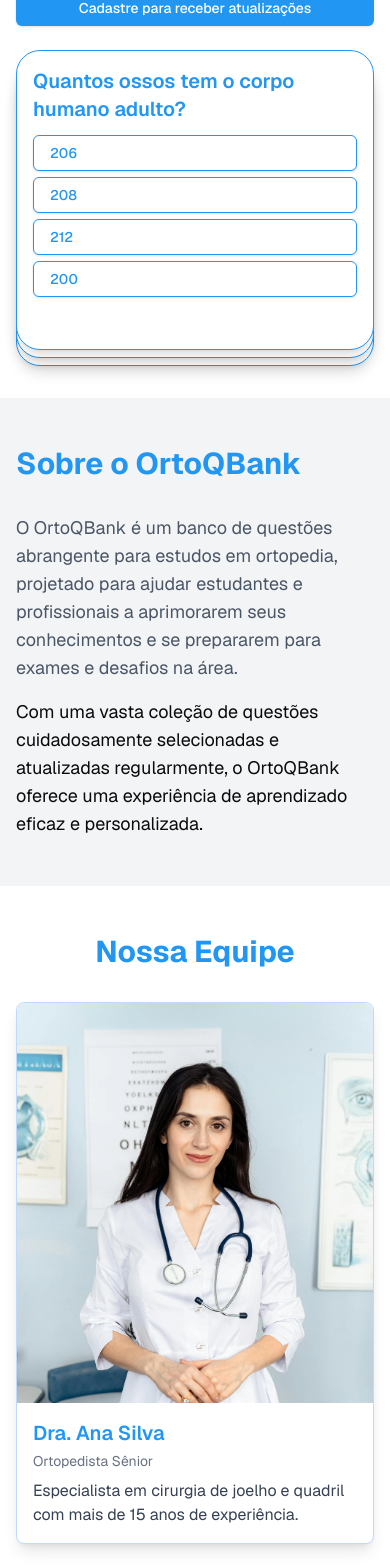
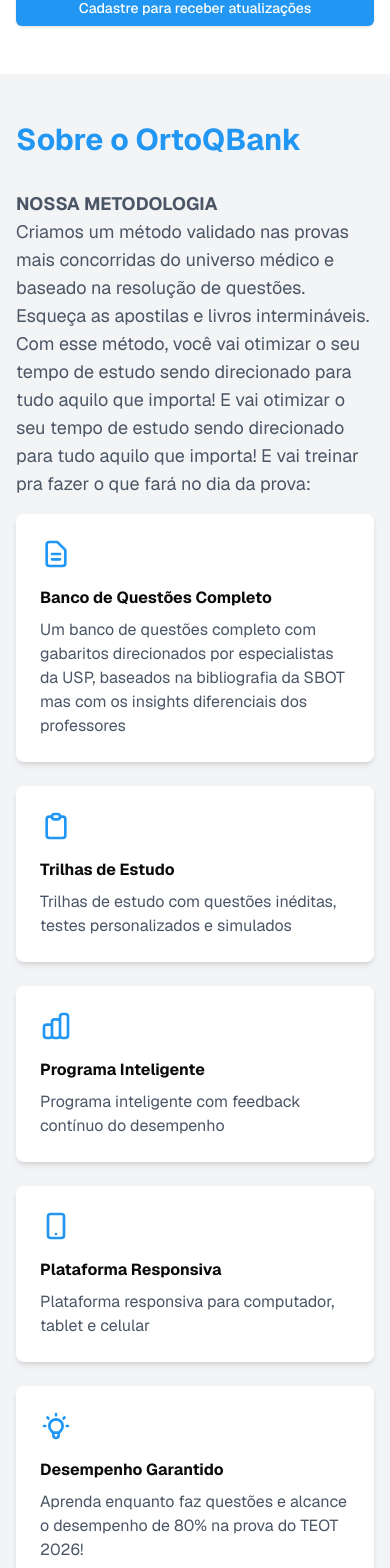
Before and after one commit to codeduckling/ortoqbank, a Next.js app: page / in a window 390 px wide. Shown: the part 334-1902 px from the top of the page. Built offline with nearby package versions, Linux system fonts and the light colour scheme; no server answers.

Commit message:
refactor: Update landing page components with new content and design

```diff
--- a/src/app/components/about.tsx
+++ b/src/app/components/about.tsx
@@ -6,16 +6,135 @@ export default function About() {
           Sobre o OrtoQBank
         </h2>
         <p className="mb-4 text-lg text-gray-600">
-          O OrtoQBank é um banco de questões abrangente para estudos em
-          ortopedia, projetado para ajudar estudantes e profissionais a
-          aprimorarem seus conhecimentos e se prepararem para exames e desafios
-          na área.
+          <span className="font-bold">NOSSA METODOLOGIA</span>
+          <br />
+          Criamos um método validado nas provas mais concorridas do universo
+          médico e baseado na resolução de questões. Esqueça as apostilas e
+          livros intermináveis. Com esse método, você vai otimizar o seu tempo
+          de estudo sendo direcionado para tudo aquilo que importa! E vai
+          otimizar o seu tempo de estudo sendo direcionado para tudo aquilo que
+          importa! E vai treinar pra fazer o que fará no dia da prova:
         </p>
-        <p className="text-lg">
-          Com uma vasta coleção de questões cuidadosamente selecionadas e
-          atualizadas regularmente, o OrtoQBank oferece uma experiência de
-          aprendizado eficaz e personalizada.
-        </p>
+        <div className="grid gap-6 md:grid-cols-2 lg:grid-cols-3">
+          <div className="rounded-lg bg-white p-6 shadow-md">
+            <div className="mb-4 text-[#2196F3]">
+              <svg
+                className="h-8 w-8"
+                fill="none"
+                stroke="currentColor"
+                viewBox="0 0 24 24"
+                xmlns="http://www.w3.org/2000/svg"
+              >
+                <path
+                  strokeLinecap="round"
+                  strokeLinejoin="round"
+                  strokeWidth={2}
+                  d="M9 12h6m-6 4h6m2 5H7a2 2 0 01-2-2V5a2 2 0 012-2h5.586a1 1 0 01.707.293l5.414 5.414a1 1 0 01.293.707V19a2 2 0 01-2 2z"
+                />
+              </svg>
+            </div>
+            <h3 className="mb-2 font-bold">Banco de Questões Completo</h3>
+            <p className="text-gray-600">
+              Um banco de questões completo com gabaritos direcionados por
+              especialistas da USP, baseados na bibliografia da SBOT mas com os
+              insights diferenciais dos professores
+            </p>
+          </div>
+
+          <div className="rounded-lg bg-white p-6 shadow-md">
+            <div className="mb-4 text-[#2196F3]">
+              <svg
+                className="h-8 w-8"
+                fill="none"
+                stroke="currentColor"
+                viewBox="0 0 24 24"
+                xmlns="http://www.w3.org/2000/svg"
+              >
+                <path
+                  strokeLinecap="round"
+                  strokeLinejoin="round"
+                  strokeWidth={2}
+                  d="M9 5H7a2 2 0 00-2 2v12a2 2 0 002 2h10a2 2 0 002-2V7a2 2 0 00-2-2h-2M9 5a2 2 0 002 2h2a2 2 0 002-2M9 5a2 2 0 012-2h2a2 2 0 012 2"
+                />
+              </svg>
+            </div>
+            <h3 className="mb-2 font-bold">Trilhas de Estudo</h3>
+            <p className="text-gray-600">
+              Trilhas de estudo com questões inéditas, testes personalizados e
+              simulados
+            </p>
+          </div>
+
+          <div className="rounded-lg bg-white p-6 shadow-md">
+            <div className="mb-4 text-[#2196F3]">
+              <svg
+                className="h-8 w-8"
+                fill="none"
+                stroke="currentColor"
+                viewBox="0 0 24 24"
+                xmlns="http://www.w3.org/2000/svg"
+              >
+                <path
+                  strokeLinecap="round"
+                  strokeLinejoin="round"
+                  strokeWidth={2}
+                  d="M9 19v-6a2 2 0 00-2-2H5a2 2 0 00-2 2v6a2 2 0 002 2h2a2 2 0 002-2zm0 0V9a2 2 0 012-2h2a2 2 0 012 2v10m-6 0a2 2 0 002 2h2a2 2 0 002-2m0 0V5a2 2 0 012-2h2a2 2 0 012 2v14a2 2 0 01-2 2h-2a2 2 0 01-2-2z"
+                />
+              </svg>
+            </div>
+            <h3 className="mb-2 font-bold">Programa Inteligente</h3>
+            <p className="text-gray-600">
+              Programa inteligente com feedback contínuo do desempenho
+            </p>
+          </div>
+
+          <div className="rounded-lg bg-white p-6 shadow-md">
+            <div className="mb-4 text-[#2196F3]">
+              <svg
+                className="h-8 w-8"
+                fill="none"
+                stroke="currentColor"
+                viewBox="0 0 24 24"
+                xmlns="http://www.w3.org/2000/svg"
+              >
+                <path
+                  strokeLinecap="round"
+                  strokeLinejoin="round"
+                  strokeWidth={2}
+                  d="M12 18h.01M8 21h8a2 2 0 002-2V5a2 2 0 00-2-2H8a2 2 0 00-2 2v14a2 2 0 002 2z"
+                />
+              </svg>
+            </div>
+            <h3 className="mb-2 font-bold">Plataforma Responsiva</h3>
+            <p className="text-gray-600">
+              Plataforma responsiva para computador, tablet e celular
+            </p>
+          </div>
+
+          <div className="rounded-lg bg-white p-6 shadow-md">
+            <div className="mb-4 text-[#2196F3]">
+              <svg
+                className="h-8 w-8"
+                fill="none"
+                stroke="currentColor"
+                viewBox="0 0 24 24"
+                xmlns="http://www.w3.org/2000/svg"
+              >
+                <path
+                  strokeLinecap="round"
+                  strokeLinejoin="round"
+                  strokeWidth={2}
+                  d="M9.663 17h4.673M12 3v1m6.364 1.636l-.707.707M21 12h-1M4 12H3m3.343-5.657l-.707-.707m2.828 9.9a5 5 0 117.072 0l-.548.547A3.374 3.374 0 0014 18.469V19a2 2 0 11-4 0v-.531c0-.895-.356-1.754-.988-2.386l-.548-.547z"
+                />
+              </svg>
+            </div>
+            <h3 className="mb-2 font-bold">Desempenho Garantido</h3>
+            <p className="text-gray-600">
+              Aprenda enquanto faz questões e alcance o desempenho de 80% na
+              prova do TEOT 2026!
+            </p>
+          </div>
+        </div>
       </div>
     </section>
   );
--- a/src/app/components/faq.tsx
+++ b/src/app/components/faq.tsx
@@ -8,29 +8,102 @@ import {
 export default function FAQ() {
   const faqs = [
     {
-      question: 'Como funciona o OrtoQBank?',
-      answer:
-        'O OrtoQBank é uma plataforma de estudos com milhares de questões em ortopedia, permitindo que você pratique com questões específicas, faça simulados e acompanhe seu progresso através de análises detalhadas.',
+      question: 'Como é organizado o banco de questões?',
+      answer: (
+        <div className="space-y-2">
+          <p>O banco de questões possui 3 áreas:</p>
+          <ol className="list-decimal space-y-1 pl-5">
+            <li>
+              Trilhas de estudo: questões inéditas feitas por especialistas da
+              USP para sedimentar seu aprendizado
+            </li>
+            <li>
+              Simulados: tenha acesso à provas antigas do TARO, TEOT e simulados
+              inéditos com gabaritos diferenciados
+            </li>
+            <li>
+              Testes personalizados: utilize nossa plataforma inteligente para
+              filtrar e criar testes de acordo com suas necessidades
+            </li>
+          </ol>
+          <p>
+            Além disso, você terá acesso à uma área de feedback contínuo
+            adaptada para o seu perfil
+          </p>
+        </div>
+      ),
     },
     {
-      question: 'As questões são atualizadas com frequência?',
-      answer:
-        'Sim, nossa equipe de especialistas adiciona novas questões mensalmente, mantendo o conteúdo atualizado com as últimas diretrizes e tendências em ortopedia.',
+      question: 'O que é um modelo QBANK?',
+      answer: (
+        <div className="space-y-2">
+          <p>
+            O qBank, ou banco de questões, é um sistema diferente do tradicional
+            que utiliza as questões da prova e questões inéditas para ensinar
+            conceitos fundamentais ao estudante. Com gabaritos diferenciados,
+            nosso objetivo é ter um banco de questões diferente dos disponíveis
+            no mercado. A cada questão, você vai aprender detalhadamente sobre
+            os temas.
+          </p>
+          <p>
+            Esse método é validado nas provas mais importantes da medicina no
+            mundo, como o USMLE e as provas de residência médica.
+          </p>
+        </div>
+      ),
     },
     {
-      question: 'Posso acessar em diferentes dispositivos?',
-      answer:
-        'Sim, o OrtoQBank é totalmente responsivo e pode ser acessado em qualquer dispositivo - computador, tablet ou smartphone, mantendo seu progresso sincronizado.',
+      question: 'As questões são atualizadas com que frequência?',
+      answer: (
+        <ul className="list-disc space-y-1 pl-5">
+          <li>
+            Temos um cronograma de lançamento mensal de trilhas de estudo
+            baseado em áreas do conhecimento
+          </li>
+          <li>Questões atualizadas semanalmente com gabaritos completos</li>
+        </ul>
+      ),
     },
     {
-      question: 'Como são elaboradas as questões?',
-      answer:
-        'Nossas questões são elaboradas por uma equipe de especialistas em ortopedia, seguindo o padrão das principais provas de residência, títulos de especialista e concursos da área.',
+      question: 'Qual o público alvo?',
+      answer: (
+        <div className="space-y-2">
+          <p>
+            O OrtoQBank é para todos os residentes de ortopedia que desejam uma
+            preparação diferenciada e com método validado para o TEOT.
+          </p>
+          <p>Direcionado para R1, R2 e R3.</p>
+        </div>
+      ),
     },
     {
-      question: 'Existe suporte para dúvidas?',
+      question: 'Como funciona a garantia?',
       answer:
-        'Sim, além das explicações detalhadas para cada questão, oferecemos suporte técnico e acadêmico para esclarecer suas dúvidas sobre o conteúdo.',
+        'Se por algum motivo você não gostar do curso, envie um e-mail para o suporte e devolvemos seu investimento.',
+    },
+    {
+      question: 'Onde tiro minhas dúvidas?',
+      answer: (
+        <ul className="list-disc space-y-1 pl-5">
+          <li>Pelo nosso perfil oficial do instagram</li>
+          <li>Suporte via e-mail</li>
+        </ul>
+      ),
+    },
+    {
+      question: 'Qual a duração do acesso?',
+      answer:
+        'A duração do acesso é da data de aquisição até a data da 2ª fase do TEOT 2026.',
+    },
+    {
+      question: 'Posso dividir meu acesso?',
+      answer:
+        'O OrtoQBank é um curso individual. A plataforma dá feedback baseado no desempenho do aluno, e portanto não é recomendado ou permitido o compartilhamento de acesso.',
+    },
+    {
+      question: 'Grupos de residentes têm desconto?',
+      answer:
+        'Sim, junte seus colegas e entre em contato conosco pelo instagram (@) ou e-mail oficial para adquirir condições especiais.',
     },
   ];
 
@@ -48,10 +121,12 @@ export default function FAQ() {
                 value={`item-${index}`}
                 className="border-b border-blue-100"
               >
-                <AccordionTrigger className="hover:text-[#2196F3]">
+                <AccordionTrigger className="text-left hover:text-[#2196F3]">
                   {faq.question}
                 </AccordionTrigger>
-                <AccordionContent>{faq.answer}</AccordionContent>
+                <AccordionContent className="text-gray-600">
+                  {faq.answer}
+                </AccordionContent>
               </AccordionItem>
             ))}
           </Accordion>
--- a/src/app/components/hero.tsx
+++ b/src/app/components/hero.tsx
@@ -4,23 +4,20 @@ import { Button } from '@/components/ui/button';
 import { Input } from '@/components/ui/input';
 
 import EmailCollectionForm from './email-collection-form';
-import QuizCard from './quiz-card';
 
 export default function Hero() {
   return (
     <section className="bg-white py-12 text-[#2196F3] md:py-16">
-      <div className="container mx-auto flex flex-col items-start justify-between gap-6 px-4 lg:flex-row">
-        <div className="lg:w-1/2">
+      <div className="container mx-auto flex flex-col items-center justify-center px-4">
+        <div className="max-w-2xl text-center">
           <h1 className="font-sifonn mb-6 text-4xl font-bold text-[#2196F3] md:text-6xl">
             OrtoQBank
           </h1>
           <p className="mb-8 font-sans text-lg text-gray-600">
-            Seu banco de questões abrangente para estudos em ortopedia
+            Esteja pronto para enfrentar o TEOT 2026 e conquiste o seu título de
+            especialista!
           </p>
           <EmailCollectionForm />
-        </div>
-        <div className="w-full lg:w-1/2">
-          <QuizCard />
         </div>
       </div>
     </section>
--- a/src/app/components/pricing.tsx
+++ b/src/app/components/pricing.tsx
@@ -6,25 +6,20 @@ export default function Pricing() {
   return (
     <section id="precos" className="bg-gray-100 py-12 md:py-16">
       <div className="container mx-auto px-4">
-        <h2 className="mb-8 text-center text-3xl font-bold text-[#2196F3] md:text-4xl">
-          Plano de Assinatura
+        <h2 className="mb-2 text-center text-3xl font-bold text-[#2196F3] md:text-4xl">
+          OrtoQBank 2026
         </h2>
+        <p className="mb-8 text-center text-lg text-gray-700">
+          Garanta o seu acesso até o TEOT 2026
+        </p>
         <div className="flex justify-center">
           <div className="w-full max-w-md rounded-lg border border-[#2196F3] bg-white p-8 shadow-lg">
-            <h3 className="mb-4 text-center text-2xl font-bold text-[#2196F3]">
-              Acesso Premium
-            </h3>
-            <p className="mb-6 text-center text-4xl font-bold text-[#2196F3]">
-              R$ 89,90<span className="text-base text-gray-600">/mês</span>
-            </p>
             <ul className="mb-8 space-y-4">
               {[
-                'Acesso a mais de 1.000 questões especializadas',
-                'Simulados personalizados por área',
-                'Estatísticas detalhadas de desempenho',
-                'Comentários explicativos de especialistas',
-                'Atualizações mensais do banco de questões',
-                'Acesso via desktop e dispositivos móveis',
+                'Trilhas de estudo com questões inéditas',
+                'Simulados e provas antigas',
+                'Testes personalizados',
+                'Estude apenas fazendo questões e alcance um desempenho diferenciado!',
               ].map((feature, index) => (
                 <li key={index} className="flex items-center gap-2">
                   <Check className="h-5 w-5 text-green-500" />
@@ -32,8 +27,19 @@ export default function Pricing() {
                 </li>
               ))}
             </ul>
+
+            <div className="mb-8 text-center">
+              <p className="mb-1 text-gray-600">
+                De: <span className="line-through">XXXXX</span>
+              </p>
+              <p className="mb-4 text-2xl font-bold text-[#2196F3]">
+                por até 4x de A
+              </p>
+              <p className="text-lg font-medium text-gray-700">ou B à vista</p>
+            </div>
+
             <Button className="hover:bg-opacity-90 w-full bg-[#2196F3] text-lg font-semibold text-white">
-              Começar Agora
+              GARANTIR MINHA VAGA AGORA!
             </Button>
           </div>
         </div>
--- a/src/app/components/staff-section.tsx
+++ b/src/app/components/staff-section.tsx
@@ -3,30 +3,39 @@ import Image from 'next/image';
 interface StaffMember {
   name: string;
   role: string;
-  description: string;
+  description: string[];
   imageUrl: string;
 }
 
 const staffMembers: StaffMember[] = [
   {
-    name: 'Dra. Ana Silva',
-    role: 'Ortopedista Sênior',
-    description:
-      'Especialista em cirurgia de joelho e quadril com mais de 15 anos de experiência.',
+    name: 'Daniel Duarte Perini',
+    role: 'Cirurgia da Coluna Vertebral',
+    description: [
+      'Médico graduado pela Faculdade de Medicina da USP (FMUSP)',
+      'Ortopedista pelo Instituto de Ortopedia e Traumatologia do HC-FMUSP (IOT)',
+      'Fellowship Cirurgia da Coluna Vertebral (IOT)',
+    ],
     imageUrl: '/doc1.webp',
   },
   {
-    name: 'Dr. Carlos Oliveira',
-    role: 'Especialista em Trauma',
-    description:
-      'Focado em tratamentos inovadores para lesões esportivas e recuperação rápida.',
+    name: 'Vitor Ricardo Moraes',
+    role: 'Cirurgia do Joelho',
+    description: [
+      'Médico graduado pela Faculdade de Medicina de Ribeirão Preto da USP (FMRP-USP)',
+      'Ortopedista pelo Instituto de Ortopedia e Traumatologia do HC-FMUSP (IOT)',
+      'Fellowship Cirurgia do Joelho (IOT)',
+    ],
     imageUrl: '/doc2.webp',
   },
   {
-    name: 'Dr. João Oliveira',
-    role: 'Pesquisador',
-    description:
-      'Lidera pesquisas em regeneração óssea e desenvolve novos protocolos de tratamento.',
+    name: 'Flavio de Fava Sanches',
+    role: 'Cirurgia do Joelho',
+    description: [
+      'Médico graduado pela PUC-SP',
+      'Ortopedista pelo Instituto de Ortopedia e Traumatologia do HC-FMUSP (IOT)',
+      'Fellowship Cirurgia do Joelho (IOT)',
+    ],
     imageUrl: '/doc3.webp',
   },
 ];
@@ -42,9 +51,9 @@ export default function StaffSection() {
           {staffMembers.map((member, index) => (
             <div
               key={index}
-              className="overflow-hidden rounded-lg border border-blue-200 bg-white shadow-lg"
+              className="mx-auto max-w-[320px] overflow-hidden rounded-lg border border-blue-200 bg-white shadow-lg md:max-w-full"
             >
-              <div className="relative h-[400px] w-full">
+              <div className="relative h-[180px] w-full md:h-[250px]">
                 <Image
                   src={member.imageUrl || '/placeholder.svg'}
                   alt={`Foto de ${member.name}`}
@@ -58,8 +67,14 @@ export default function StaffSection() {
                 <h3 className="mb-1 text-xl font-semibold text-[#2196F3]">
                   {member.name}
                 </h3>
-                <p className="mb-2 text-sm text-gray-500">{member.role}</p>
-                <p className="text-gray-700">{member.description}</p>
+                <p className="mb-2 text-sm font-medium text-gray-600">
+                  {member.role}
+                </p>
+                <ul className="list-disc space-y-1 pl-4 text-sm text-gray-600">
+                  {member.description.map((point, i) => (
+                    <li key={i}>{point}</li>
+                  ))}
+                </ul>
               </div>
             </div>
           ))}
```
